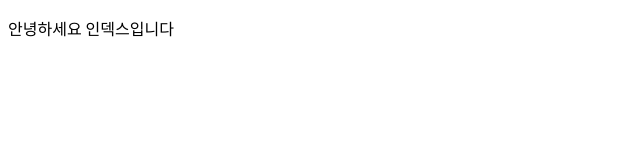
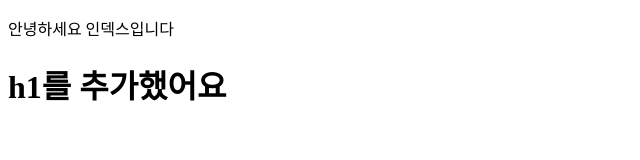
Before and after one commit to JustinChoiHokyeong/my_repo_5, a plain HTML site: page index.html in a window 1280 px wide. Shown: the whole page, without its empty margins (0-640 px from the left). Drawn offline with Linux system fonts and the light colour scheme.

Commit message:
h1 added

```diff
--- a/index.html
+++ b/index.html
@@ -9,6 +9,7 @@
 <body>
     <div>
         <p>안녕하세요 인덱스입니다</p>
+        <h1>h1를 추가했어요</h1>
     </div>
 </body>
 </html>
```
